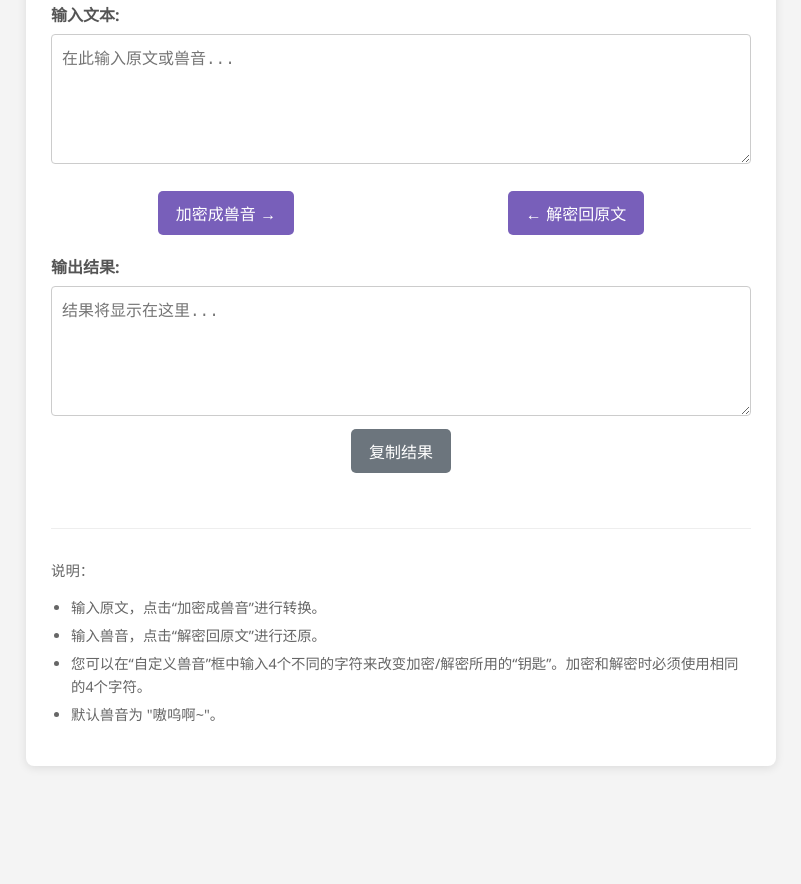
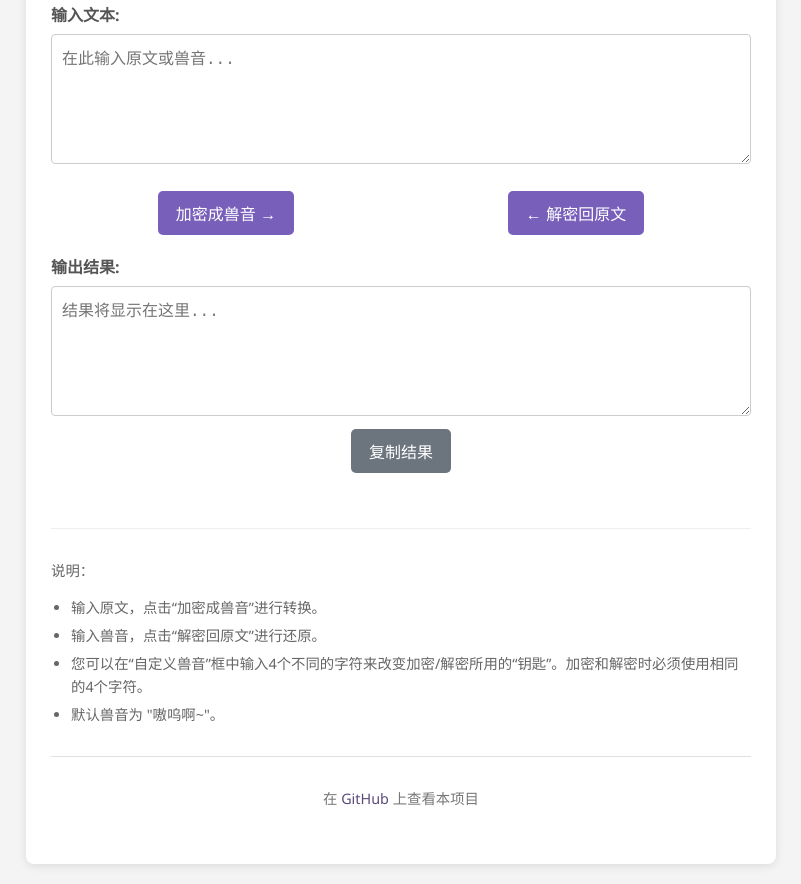
Before and after one commit to Exception0x0194/animal-howler, a website: page public/index.html in a window 1280 px wide. Shown: the part 220-1104 px from the top of the page, without its empty margins (239-1040 px from the left). Before the commit the page ends 1006 px from the top, so only its background shows below. Drawn offline with Linux system fonts and the light colour scheme.

Commit message:
添加了 github 链接

```diff
--- a/public/index.html
+++ b/public/index.html
@@ -42,6 +42,12 @@
                 <li>默认兽音为 "嗷呜啊~"。</li>
             </ul>
         </div>
+
+        <footer>
+            <p>
+                在 <a href="https://github.com/Exception0x0194/animal-howler" target="_blank" rel="noopener noreferrer">GitHub</a> 上查看本项目
+            </p>
+        </footer>
     </div>
 
     <script src="script.js"></script>
--- a/public/style.css
+++ b/public/style.css
@@ -141,6 +141,27 @@ button#copyBtn:hover {
     margin-bottom: 5px;
 }
 
+footer {
+    text-align: center;
+    margin-top: 30px;
+    /* 与主内容保持一些间距 */
+    padding: 15px 0;
+    border-top: 1px solid #e0e0e0;
+    /* 页脚上方的分隔线 */
+    font-size: 0.9em;
+    color: #777;
+}
+
+footer a {
+    color: #5a4a7c;
+    /* 与主题颜色一致的链接颜色 */
+    text-decoration: none;
+}
+
+footer a:hover {
+    text-decoration: underline;
+}
+
 /* 响应式设计：小屏幕 */
 @media (max-width: 600px) {
     .container {
```
